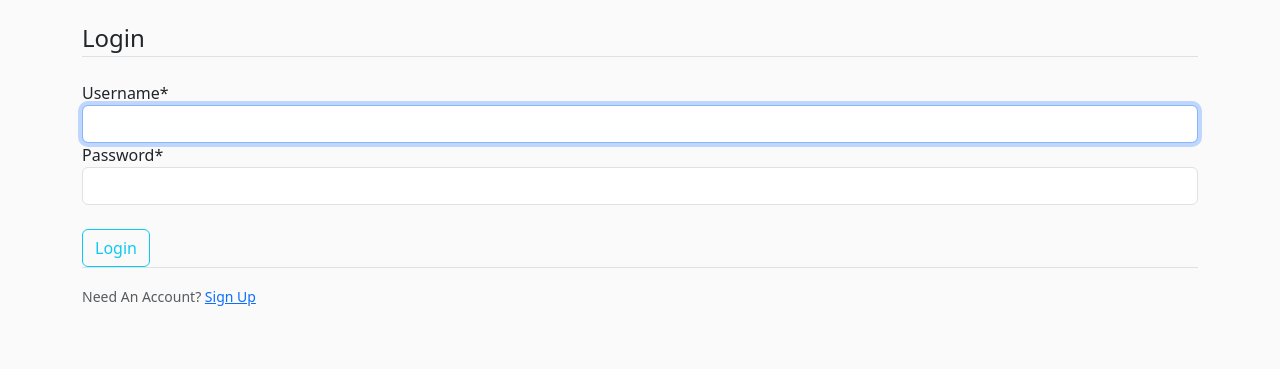
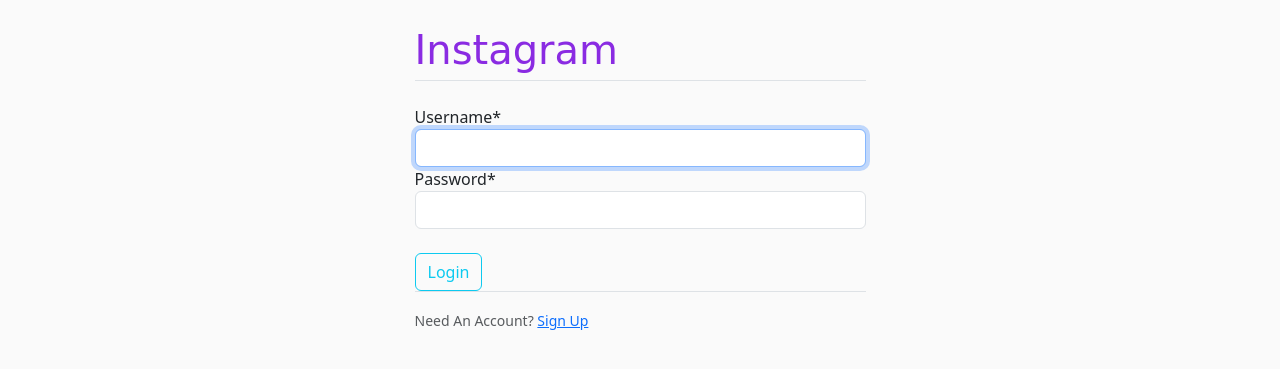
Before and after one commit to Mercywairimu01/insta-clone, a Django app: page /login/ in a window 1280 px wide. Shown: the top 369 px of the page. Run offline with Django 4.2, Linux system fonts and the light colour scheme; some libraries are stand-ins or nearby versions.

Commit message:
deployment

```diff
--- a/insta/static/css/index.css
+++ b/insta/static/css/index.css
@@ -29,7 +29,7 @@ nav{
 }
 
 #post{
-    margin-top: 20px;
+    margin-top: 30px;
 
 }
 .icons{
--- a/insta/templates/users/login.html
+++ b/insta/templates/users/login.html
@@ -1,11 +1,13 @@
 {% extends "users/base.html" %}
 {% load crispy_forms_tags %}
 {% block content %}
+<div class="row">
+    <div class="col-5 mx-auto" id="prog">
     <div class="content-section">
         <form method="POST">
             {% csrf_token %}
             <fieldset class="form-group">
-                <legend class="border-bottom mb-4">Login</legend>
+                <legend class="border-bottom mb-4 " style="font-family: 'Pacifico', cursive;font-size:40px;color: blueviolet;">Instagram</legend>
                 {{ form|crispy }}
             </fieldset> <br>
             <div class="form-group">
```
Also changed, not shown: db.sqlite3.
